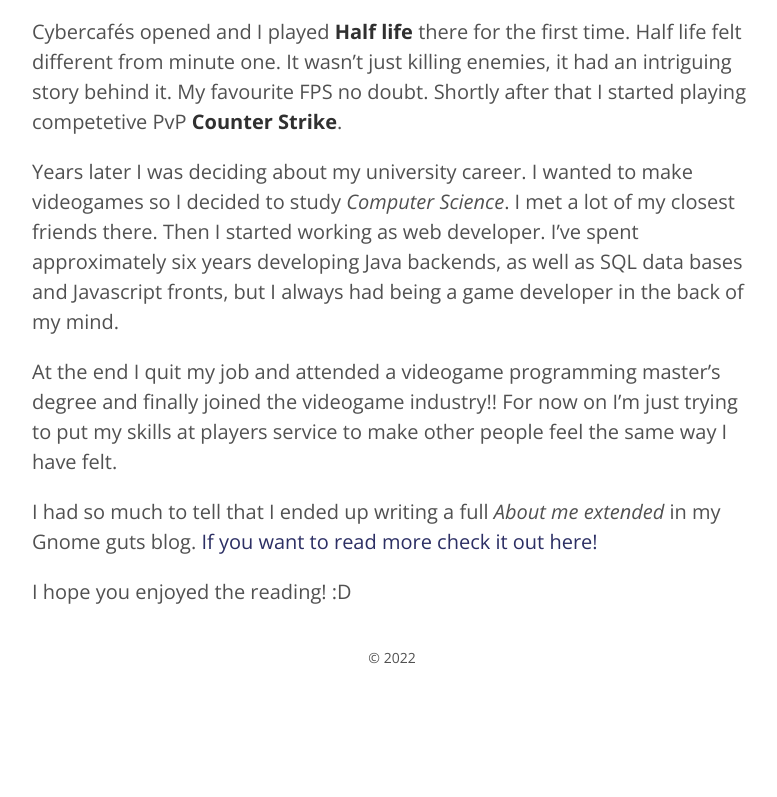
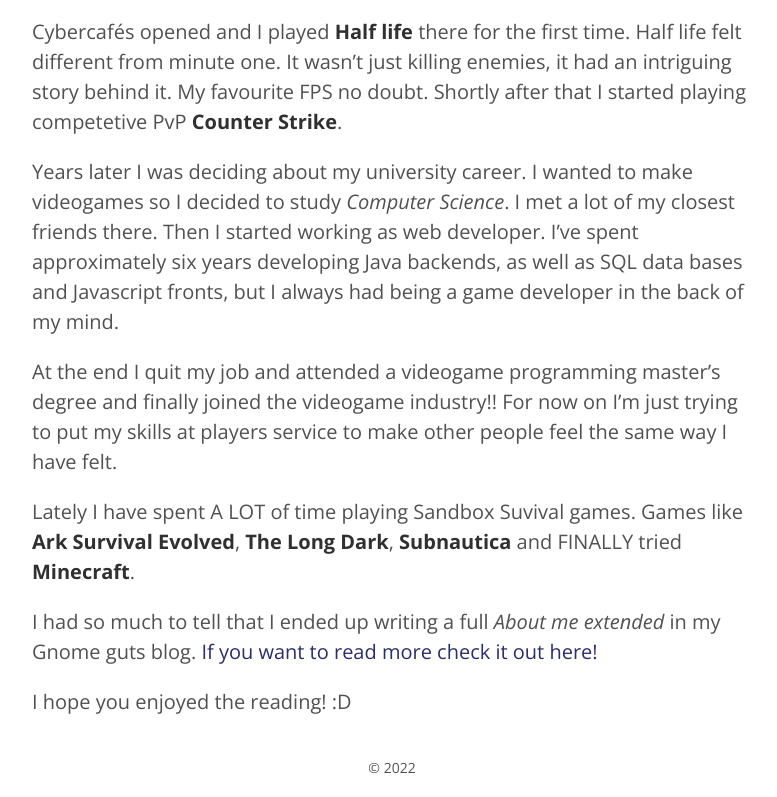
Before and after one commit to amuoz/amuoz.github.io, a plain HTML site: page about/index.html in a window 1280 px wide. Shown: the part 1140-1937 px from the top of the page, without its empty margins (428-1205 px from the left). Before the commit the page ends 1827 px from the top, so only its background shows below. Drawn offline with nearby package versions, Linux system fonts and the light colour scheme.

Commit message:
sandbox update

```diff
--- a/about/index.html
+++ b/about/index.html
@@ -14,7 +14,7 @@
 <meta itemprop="name" content="About me">
 <meta itemprop="description" content="About me"><meta itemprop="datePublished" content="2020-06-27T00:00:00+00:00" />
 <meta itemprop="dateModified" content="2020-06-27T00:00:00+00:00" />
-<meta itemprop="wordCount" content="413"><meta itemprop="image" content="https://muoz.dev/images/costillas-carnivoras-loop.gif"/>
+<meta itemprop="wordCount" content="438"><meta itemprop="image" content="https://muoz.dev/images/costillas-carnivoras-loop.gif"/>
 <meta itemprop="keywords" content="" />
 
 <meta name="twitter:card" content="summary_large_image"/>
@@ -170,6 +170,7 @@
 <p>Cybercafés opened and I played <strong>Half life</strong> there for the first time. Half life felt different from minute one. It wasn&rsquo;t just killing enemies, it had an intriguing story behind it. My favourite FPS no doubt. Shortly after that I started playing competetive PvP <strong>Counter Strike</strong>.</p>
 <p>Years later I was deciding about my university career. I wanted to make videogames so I decided to study <em>Computer Science</em>. I met a lot of my closest friends there. Then I started working as web developer. I&rsquo;ve spent approximately six years developing Java backends, as well as SQL data bases and Javascript fronts, but I always had being a game developer in the back of my mind.</p>
 <p>At the end I quit my job and attended a videogame programming master&rsquo;s degree and finally joined the videogame industry!! For now on I&rsquo;m just trying to put my skills at players service to make other people feel the same way I have felt.</p>
+<p>Lately I have spent A LOT of time playing Sandbox Suvival games. Games like <strong>Ark Survival Evolved</strong>, <strong>The Long Dark</strong>, <strong>Subnautica</strong> and FINALLY tried <strong>Minecraft</strong>.</p>
 <p>I had so much to tell that I ended up writing a full <em>About me extended</em> in my Gnome guts blog. <a href="https://muoz.dev/posts/about-me-extended/">If you want to read more check it out here!</a></p>
 <p>I hope you enjoyed the reading! :D</p>
 
```
